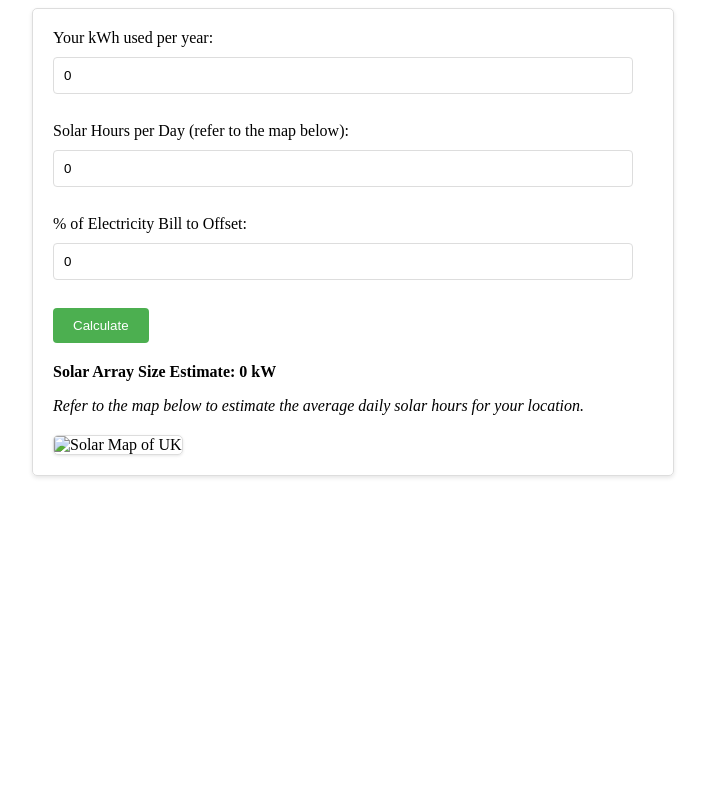
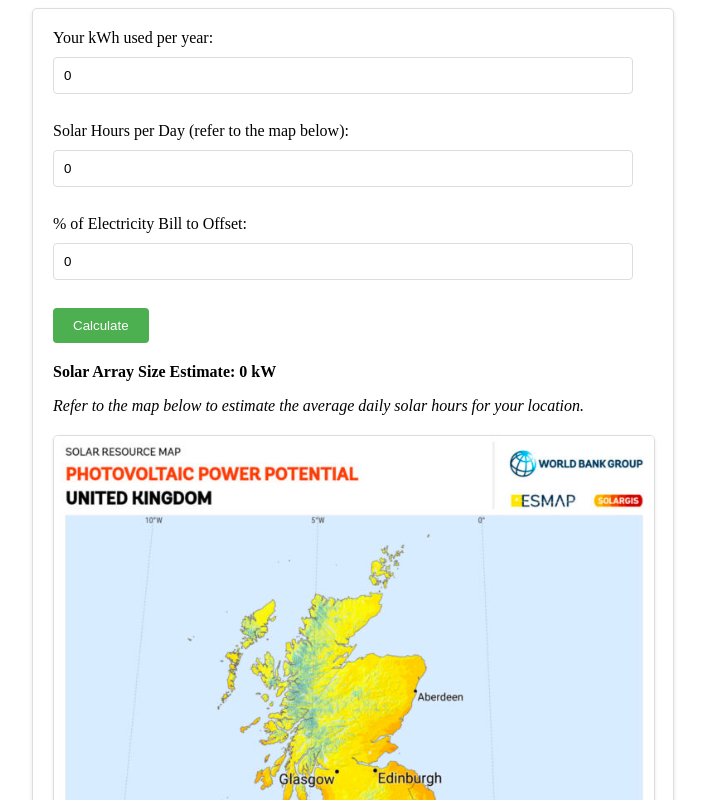
Before and after one commit to Pablo751/boyd, a plain HTML site: page index.html in a window 1280 px wide. Shown: the top 800 px of the page, without its empty margins (287-992 px from the left). Drawn offline with Linux system fonts and the light colour scheme; the site is published under a folder, as on GitHub Pages, so addresses that start at the root find nothing.

Commit message:
Update index.html

```diff
--- a/index.html
+++ b/index.html
@@ -83,7 +83,7 @@
     <div class="instructions">
         Refer to the map below to estimate the average daily solar hours for your location.
     </div>
-    <img src="/Images/solarmap.png" alt="Solar Map of UK" class="solar-map">
+    <img src="Images/solarmap.png" alt="Solar Map of UK" class="solar-map">
 </div>
 
 <script>
```
